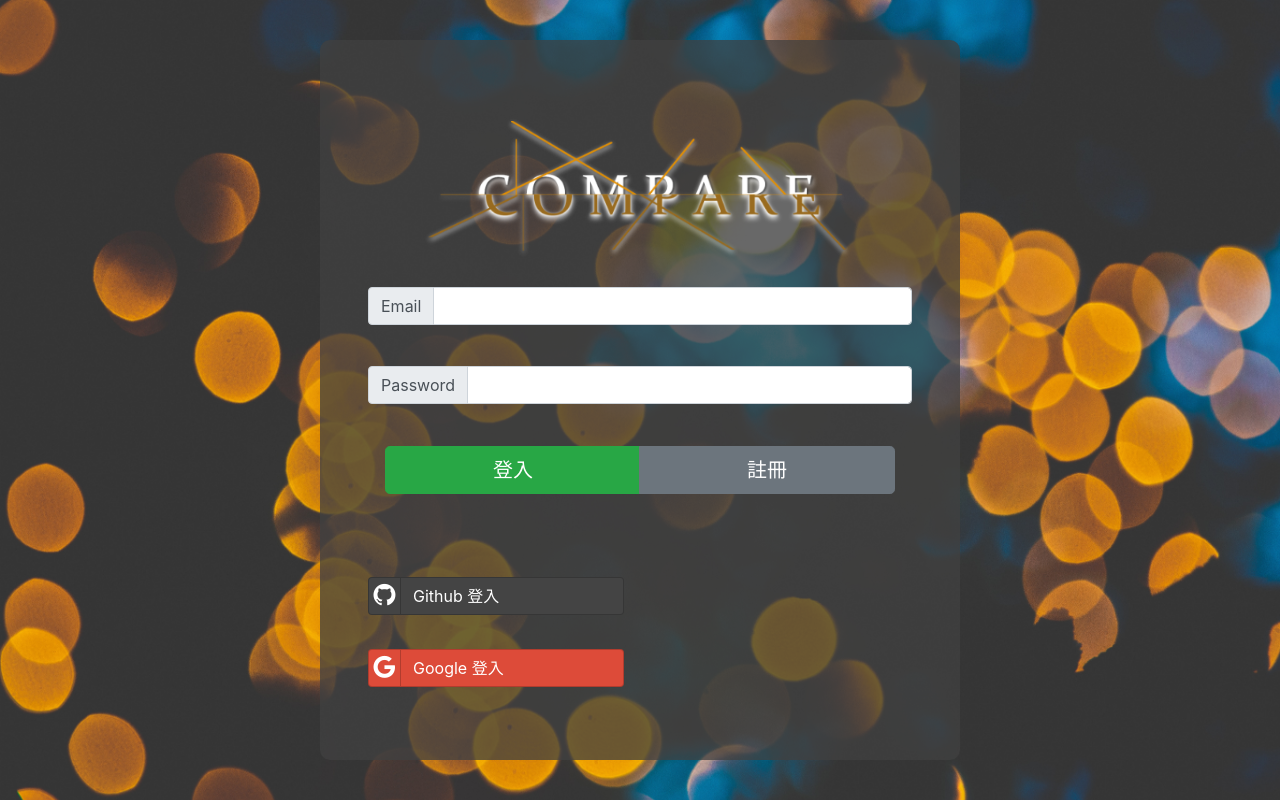
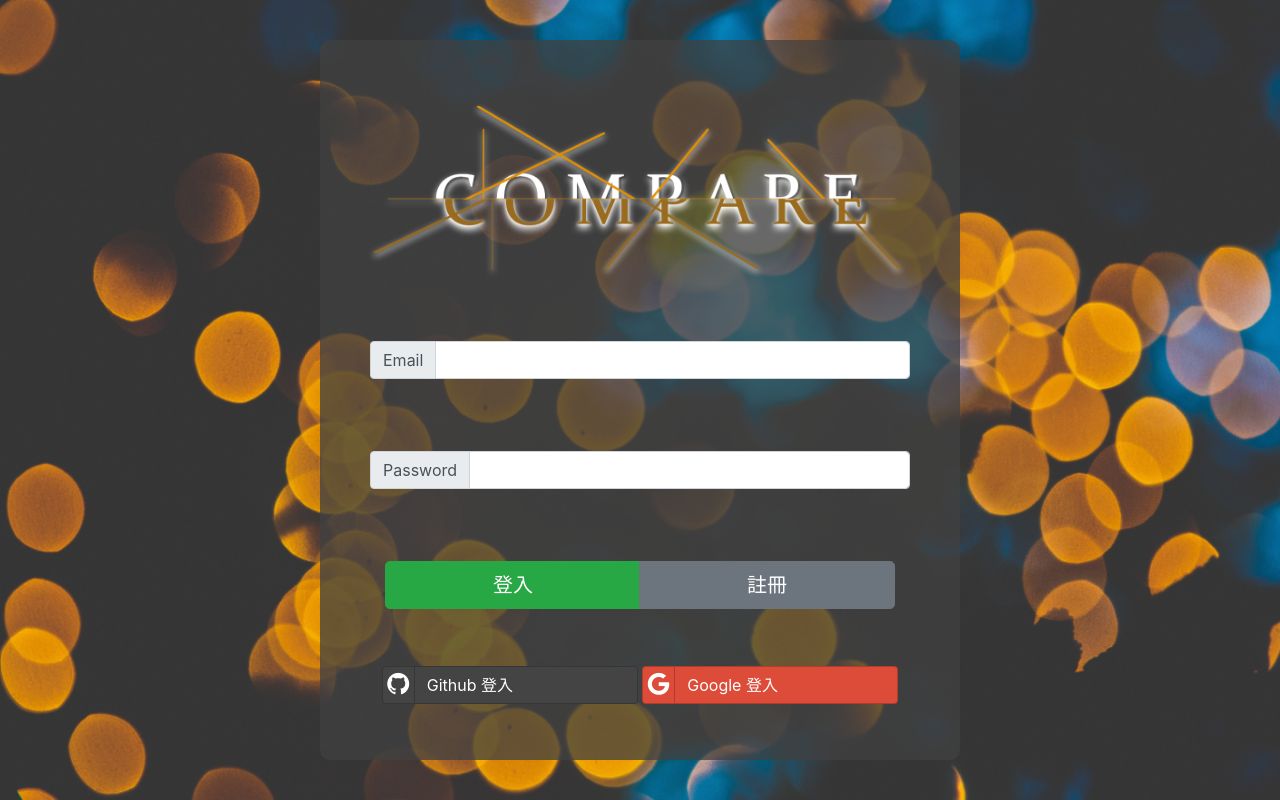
Before and after one commit to kix99aug/dbsys_project, a Django app: page /login in a window 1280 px wide. Run offline with Django 3.2, Linux system fonts and the light colour scheme; some libraries are stand-ins or nearby versions.

Commit message:
OK了吧

```diff
--- a/COMPARE/templates/login.html
+++ b/COMPARE/templates/login.html
@@ -18,7 +18,7 @@
   <div class="alert fixed-top alert-danger m-5 d-none" role="alert">
     登入失敗! 請檢查帳號密碼是否正確，若無帳號請先註冊
   </div>
-  <div id="box" class="container-fluid p-5">
+  <div id="box" class="container-fluid align-items-center">
     <img src="/static/images/logo.png" alt="">
     <div class="input-group mb-3">
       <div class="input-group-prepend">
@@ -41,9 +41,11 @@
       </div>
 
       </div>
-      <hr/>
-      <a class="btn btn-block btn-social btn-github" href="{% url "social:begin" "github" %}"><span class="fa fa-github"></span> Github 登入</a>
-      <a class="btn btn-block btn-social btn-google" href="{% url "social:begin" "google-oauth2" %}"><span class="fa fa-google"></span> Google 登入</a>
+      <div>
+        <a class="btn btn-social btn-github" href="{% url "social:begin" "github" %}"><span class="fa fa-github"></span> Github 登入</a>
+        <a class="btn btn-social btn-google" href="{% url "social:begin" "google-oauth2" %}"><span class="fa fa-google"></span> Google 登入</a>
+
+      </div>
     </div>
   </div>
   <script>
--- a/COMPARE/templates/static/stylesheets/login.css
+++ b/COMPARE/templates/static/stylesheets/login.css
@@ -11,6 +11,7 @@
   background: rgba(64,64,64,0.75);
   width: 50vw;
   border-radius: 10px;
+  padding:0 50px;
   height: 90vh;
   display: flex;
   flex-direction: column;
```
